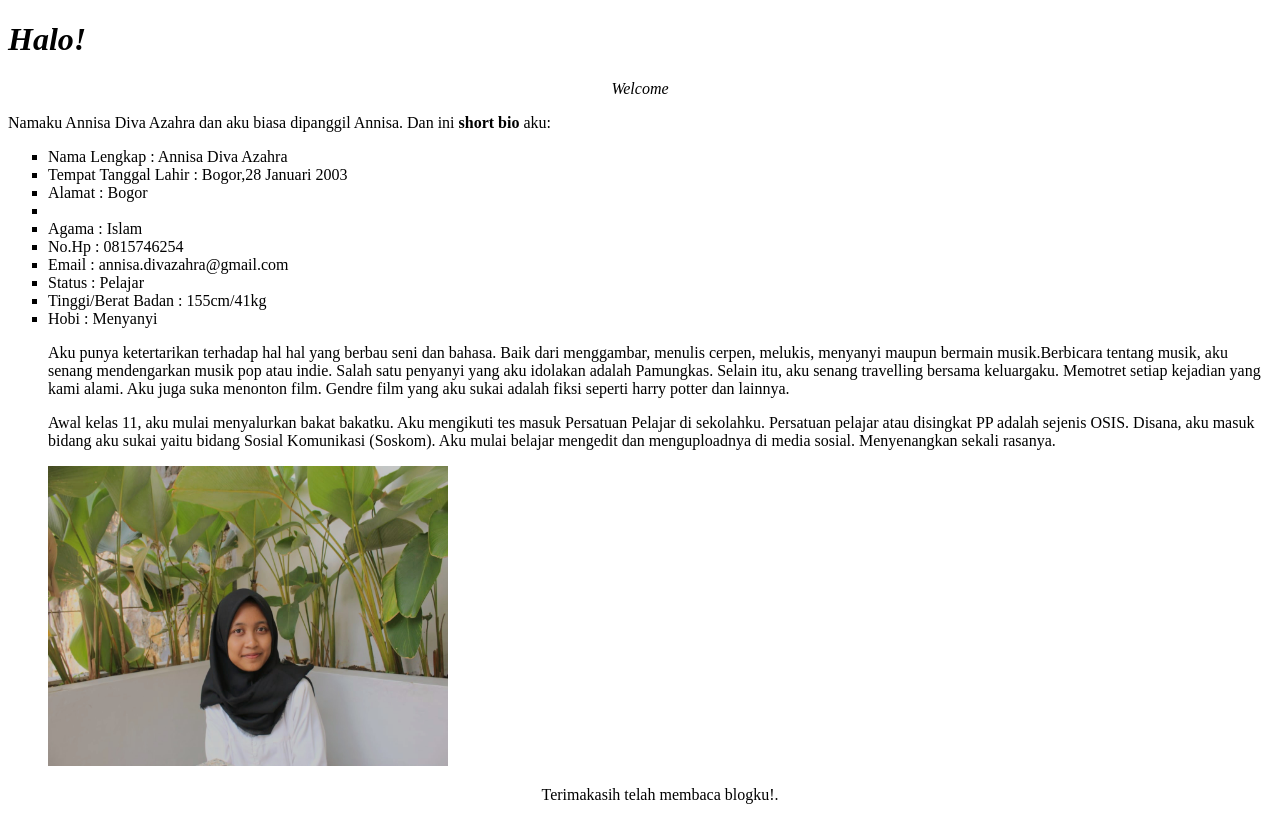
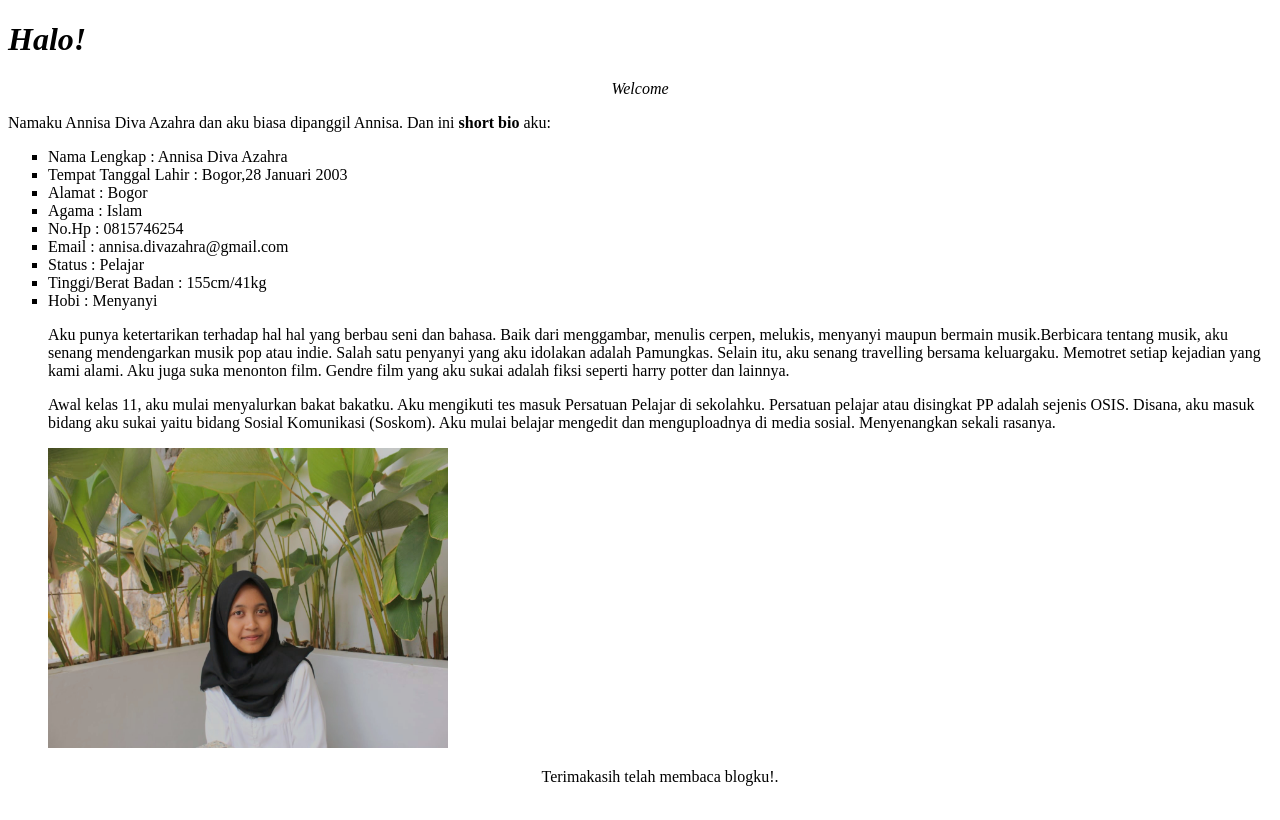
Before and after one commit to annisadivazahra/annisadivazahra.github.io, a plain HTML site: page index.html in a window 1280 px wide. Drawn offline with Linux system fonts and the light colour scheme.

Commit message:
Update index.html

```diff
--- a/index.html
+++ b/index.html
@@ -9,7 +9,7 @@
 <p> Namaku Annisa Diva Azahra dan aku biasa dipanggil Annisa. Dan ini <strong>short bio</strong> aku:</p><ul type="square">
 	<li>Nama Lengkap         : Annisa Diva Azahra</li>
 	<li>Tempat Tanggal Lahir : Bogor,28 Januari 2003</li>
-	<li>Alamat               : Bogor<li>
+	<li>Alamat               : Bogor</li>
 	<li>Agama                : Islam</li>
 	<li>No.Hp                : 0815746254</li>
 	<li>Email                : annisa.divazahra@gmail.com</li>
```
